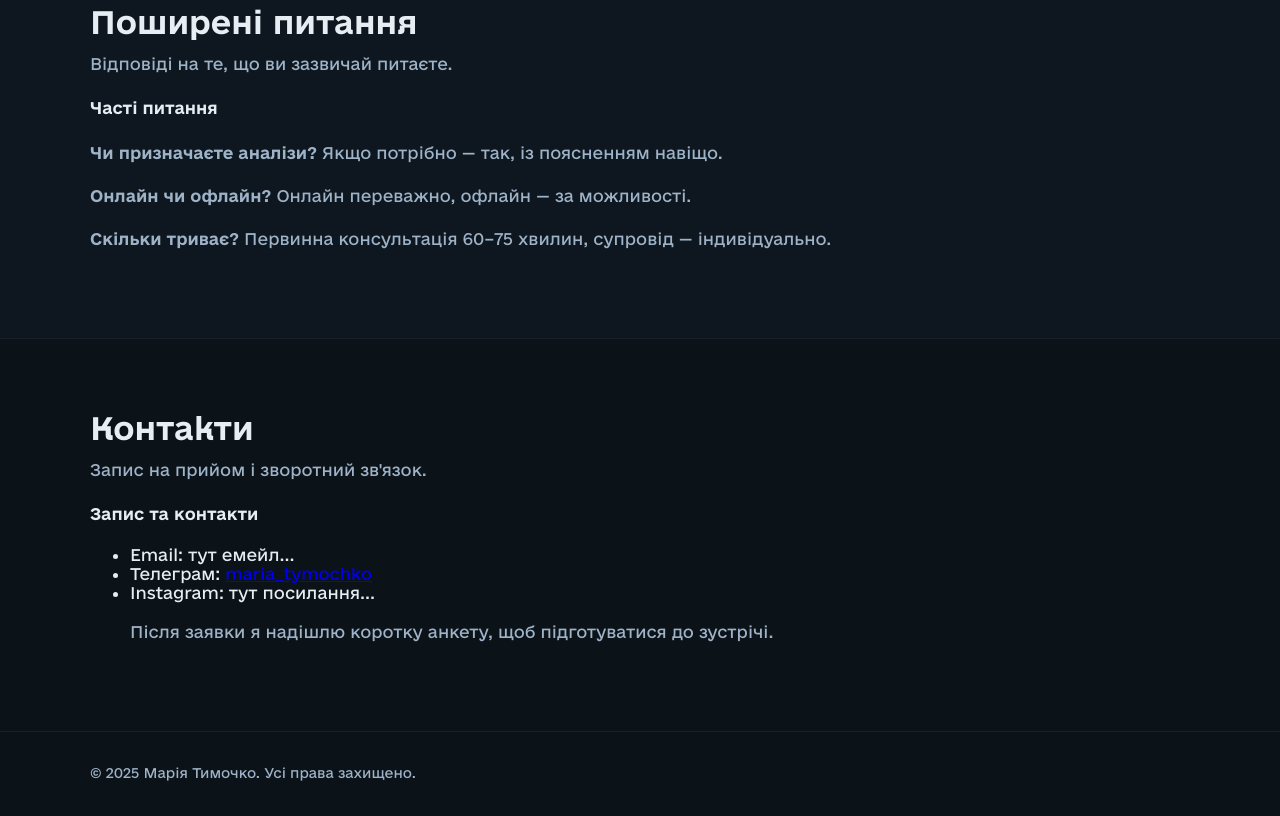
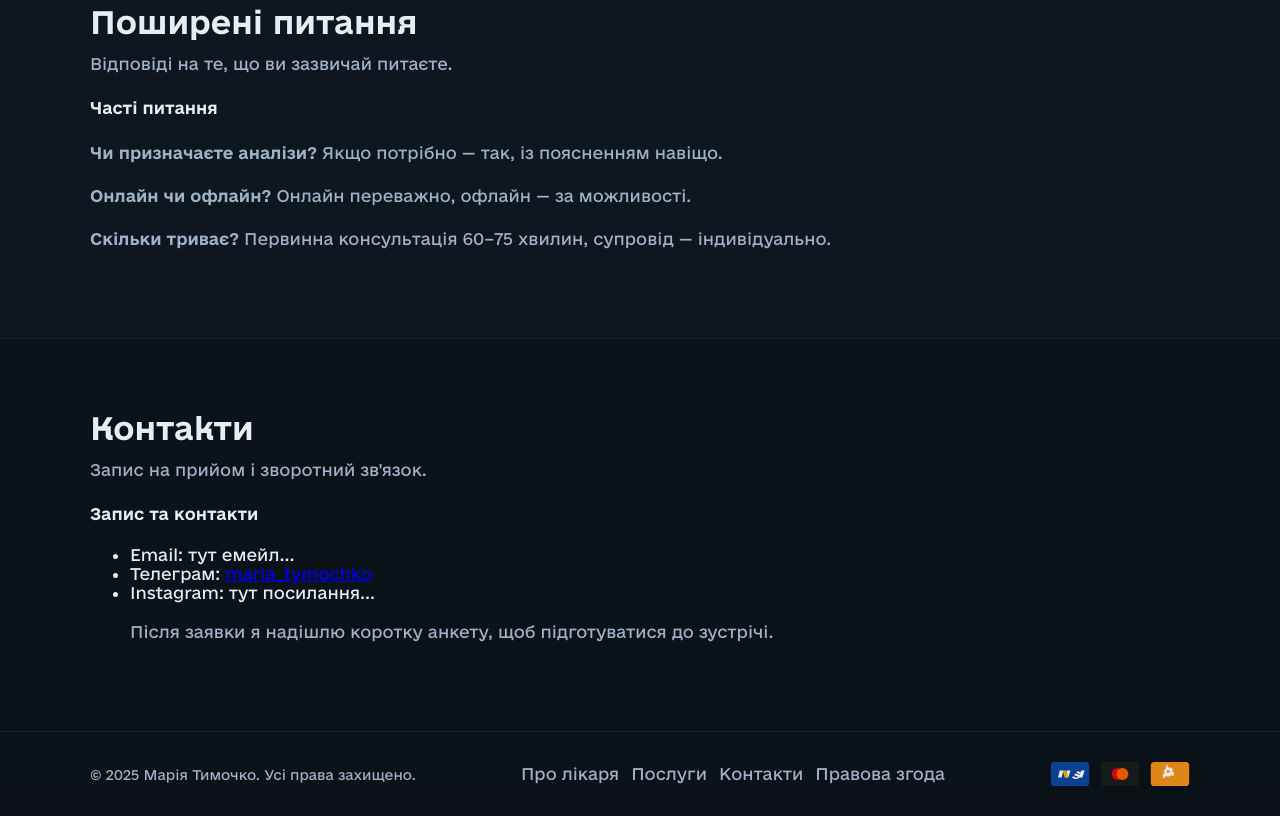
Before and after one commit to mariia-tymochko/mariia-tymochko.github.io, a website: page index.html in a window 1280 px wide. Shown: the part 2460-3276 px from the top of the page. Drawn offline with nearby package versions, Linux system fonts and the light colour scheme.

Commit message:
feat(footer): add links (about, services, contacts, legal) and payment icons; style footer

```diff
--- a/index.html
+++ b/index.html
@@ -117,8 +117,21 @@
     </main>
 
     <footer class="site-footer">
-      <div class="container">
-        <small>© <span id="year"></span> Марія Тимочко. Усі права захищено.</small>
+      <div class="container footer-inner">
+        <div class="footer-brand">
+          <small>© <span id="year"></span> Марія Тимочко. Усі права захищено.</small>
+        </div>
+        <nav class="footer-links" aria-label="Посилання у футері">
+          <a href="#about">Про лікаря</a>
+          <a href="#services">Послуги</a>
+          <a href="#contact">Контакти</a>
+          <a href="https://docs.google.com/document/d/REPLACE_WITH_YOUR_DOC_ID" target="_blank" rel="noopener">Правова згода</a>
+        </nav>
+        <div class="footer-payments" aria-label="Способи оплати">
+          <img src="/images/visa.svg" alt="Visa">
+          <img src="/images/mastercard.svg" alt="Mastercard">
+          <img src="/images/bitcoin.svg" alt="Bitcoin">
+        </div>
       </div>
     </footer>
 
--- a/styles/main.css
+++ b/styles/main.css
@@ -171,6 +171,13 @@ p{color:var(--muted); line-height:1.7; margin:.5rem 0 1rem}
 /* Footer */
 .site-footer{border-top:1px solid rgba(255,255,255,.06); padding:30px 0; background:linear-gradient(180deg, rgba(11,18,24,0), rgba(11,18,24,.5))}
 .site-footer small{color:var(--muted)}
+.footer-inner{display:flex; gap:16px; align-items:center; justify-content:space-between; flex-wrap:wrap}
+.footer-links{display:flex; gap:12px}
+.footer-links a{color:var(--muted); text-decoration:none}
+.footer-links a:hover{color:var(--text)}
+.footer-payments{display:flex; gap:10px; align-items:center}
+.footer-payments img{width:40px; height:24px; opacity:.9; filter:drop-shadow(0 2px 6px rgba(0,0,0,.2))}
+.footer-payments img:hover{opacity:1}
 
 /* Reveal animation */
 .reveal{opacity:0; transform:translateY(16px); transition:opacity .6s ease, transform .6s ease}
```
Also changed, not shown: images/bitcoin.svg (added), images/mastercard.svg (added), images/visa.svg (added).
